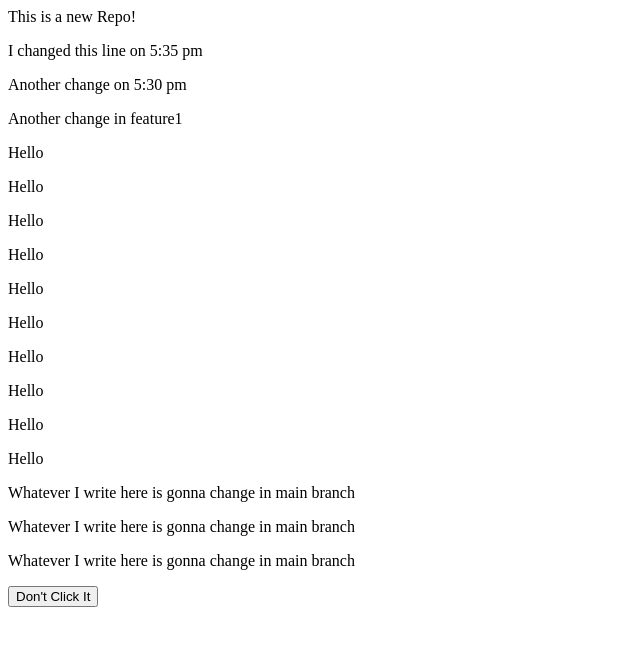
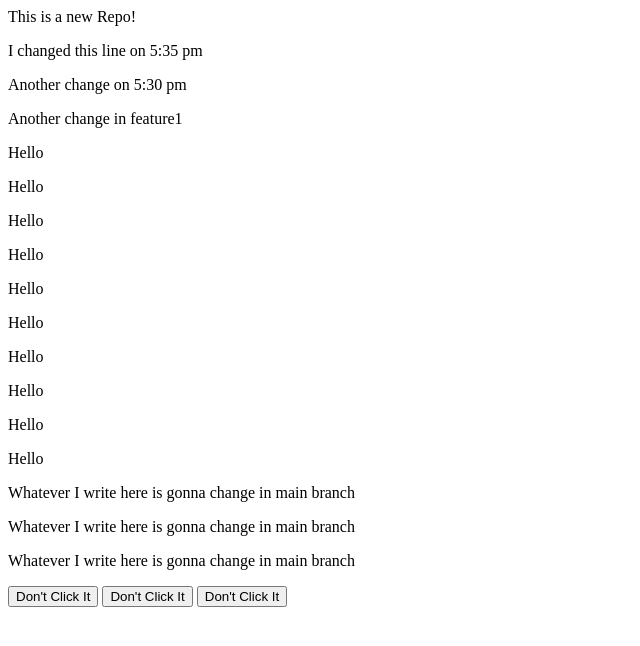
Before and after one commit to IamShahzaibAli-SA/LocalRepo, a plain HTML site: page index.html in a window 1280 px wide. Shown: the whole page, without its empty margins (0-640 px from the left). Drawn offline with Linux system fonts and the light colour scheme.

Commit message:
Update index.html

```diff
--- a/index.html
+++ b/index.html
@@ -27,3 +27,5 @@
 <!-- now we are working in feature1 branch -->
 
 <button>Don't Click It</button>
+<button>Don't Click It</button>
+<button>Don't Click It</button>
```
